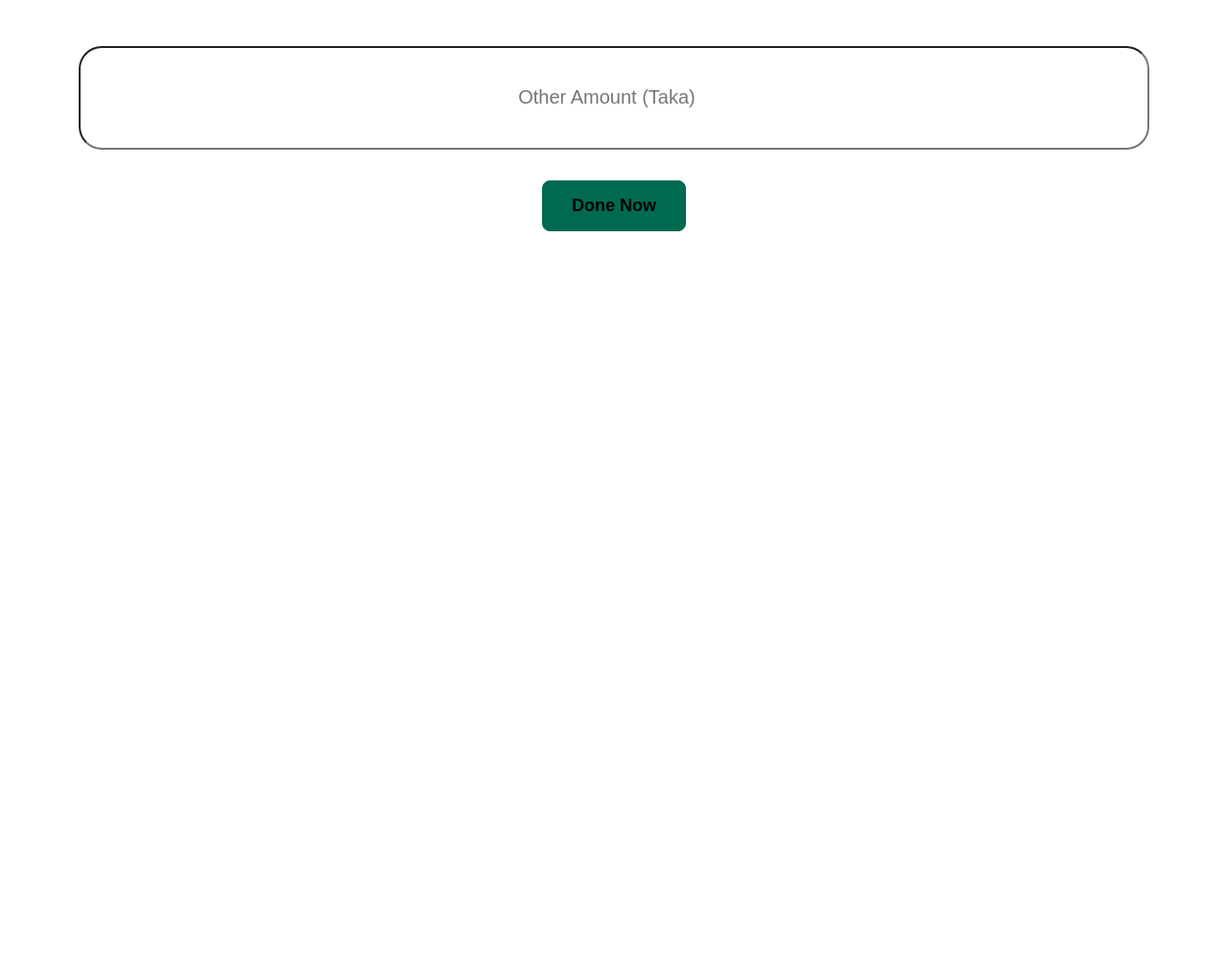
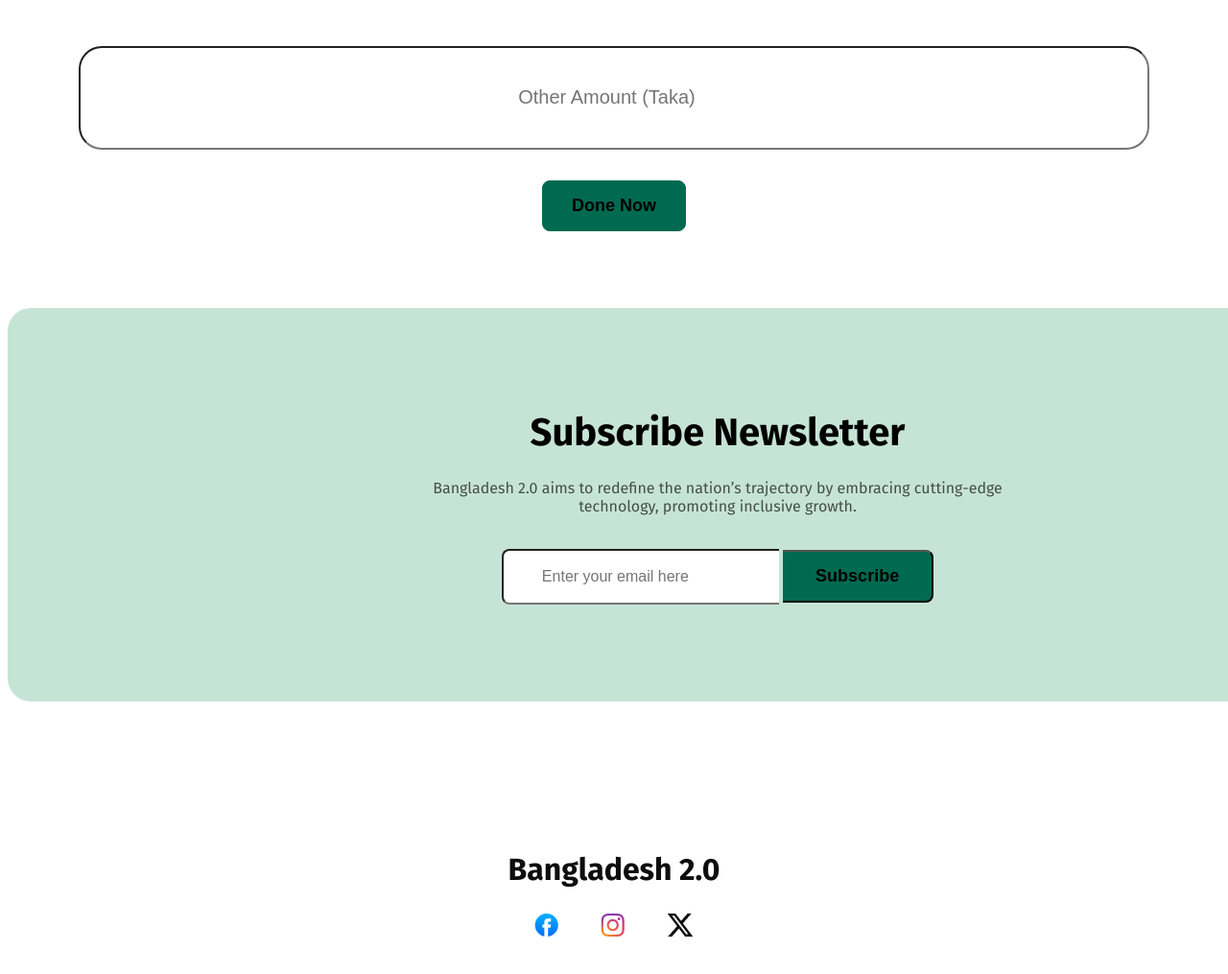
Before and after one commit to MMunim90/B11A1--assignment-1, a plain HTML site: page index.html in a window 1280 px wide. Shown: the part 3976-4991 px from the top of the page at 96% size. Before the commit the page ends 4225 px from the top, so only its background shows below. Drawn offline with Linux system fonts and the light colour scheme; a web font is replaced by a local one.

Commit message:
sixth commit

```diff
--- a/index.html
+++ b/index.html
@@ -152,7 +152,23 @@
     </main>
 
     <footer>
+        <h1 class="future-header">Subscribe Newsletter</h1>
+        <p class="in-box-para">Bangladesh 2.0 aims to redefine the nation’s trajectory by embracing cutting-edge <br> technology, promoting inclusive growth.</p> <br>
+        <input type="email" class="last-input" placeholder="Enter your email here">
+        <button class="last-btn">Subscribe</button>
+    </footer>
 
-    </footer>
+    <div class="last-footer">
+        <div>
+            <h2 class="last-footer-header">Bangladesh 2.0</h2>
+        </div>
+        <div>
+            <div class="footer-right">
+                <a class="end" href="https://www.facebook.com/profile.php?id=61554851699924"><img src="assets/facebook.png" alt="facebook"></a>
+                <a class="end" href="https://www.instagram.com/_mmunim_/"><img src="assets/instagram.png" alt="instagram"></a>
+                <a class="end" href="https://x.com/__munim__"><img src="assets/x.png" alt="twitter"></a>
+            </div>
+        </div>
+    </div>
   </body>
 </html>
--- a/style/style.css
+++ b/style/style.css
@@ -215,6 +215,9 @@
   width: 252px;
   height: 128px;
 }
+.taka-value:hover {
+  background: rgb(198, 228, 214);
+}
 .taka-value1 {
   border: 1px solid rgba(14, 14, 14, 0.15);
   border-radius: 16px;
@@ -222,6 +225,9 @@
   padding: 40px;
   width: 252px;
   height: 128px;
+}
+.taka-value1:hover {
+  background: rgb(255, 255, 255);
 }
 .taka-size {
   color: rgba(14, 14, 14, 0.8);
@@ -243,3 +249,51 @@
 }
 
 /* footer section start */
+footer {
+  width: 1280px;
+  height: 250px;
+  align-items: center;
+  margin: 0 auto;
+  margin-top: 80px;
+  padding: 80px 100px;
+  border-radius: 24px;
+  background: rgb(198, 228, 214);
+  text-align: center;
+}
+
+.last-btn {
+  box-sizing: border-box;
+  border-radius: 0px 8px 8px 0px;
+  background-color: rgb(0, 106, 80);
+  padding: 15px 34px 15px 34px;
+  cursor: pointer;
+  font-size: 18px;
+  font-weight: 600;
+  border-left: none;
+  border-left: 0px;
+}
+
+.last-input {
+  border-radius: 8px 0px 0px 8px;
+  padding: 18px 40px 18px 40px;
+  background: rgb(255, 255, 255);
+  font-size: 16px;
+  font-weight: 400;
+  border-right: 0px;
+}
+
+.last-footer {
+  display: flex;
+  flex-direction: column;
+  text-align: center;
+  margin: 130px auto;
+}
+.last-footer-header {
+  color: rgb(14, 14, 14);
+  font-size: 32px;
+  font-weight: 700;
+}
+.end{
+    padding: 10px;
+    margin: 10px;
+}
```
